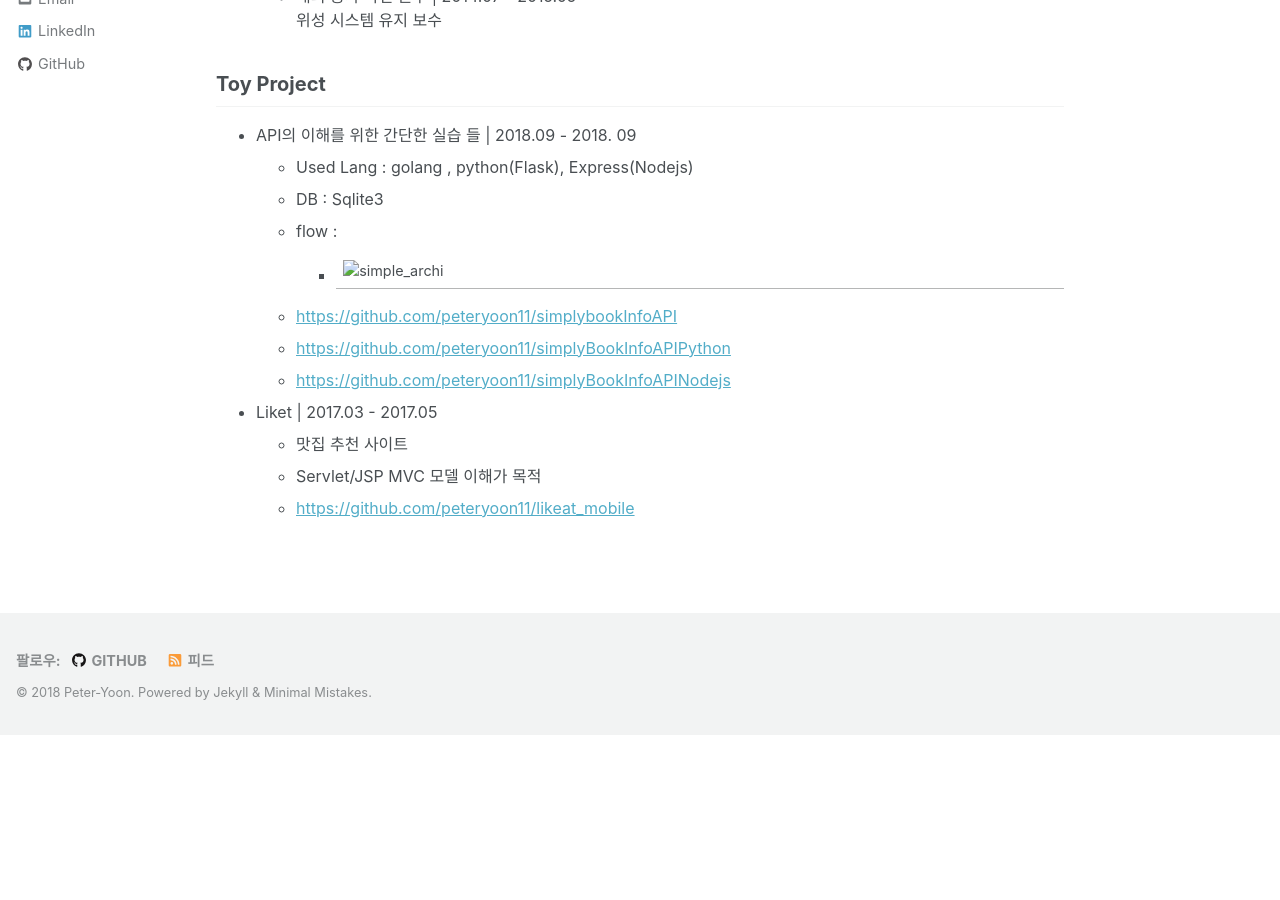
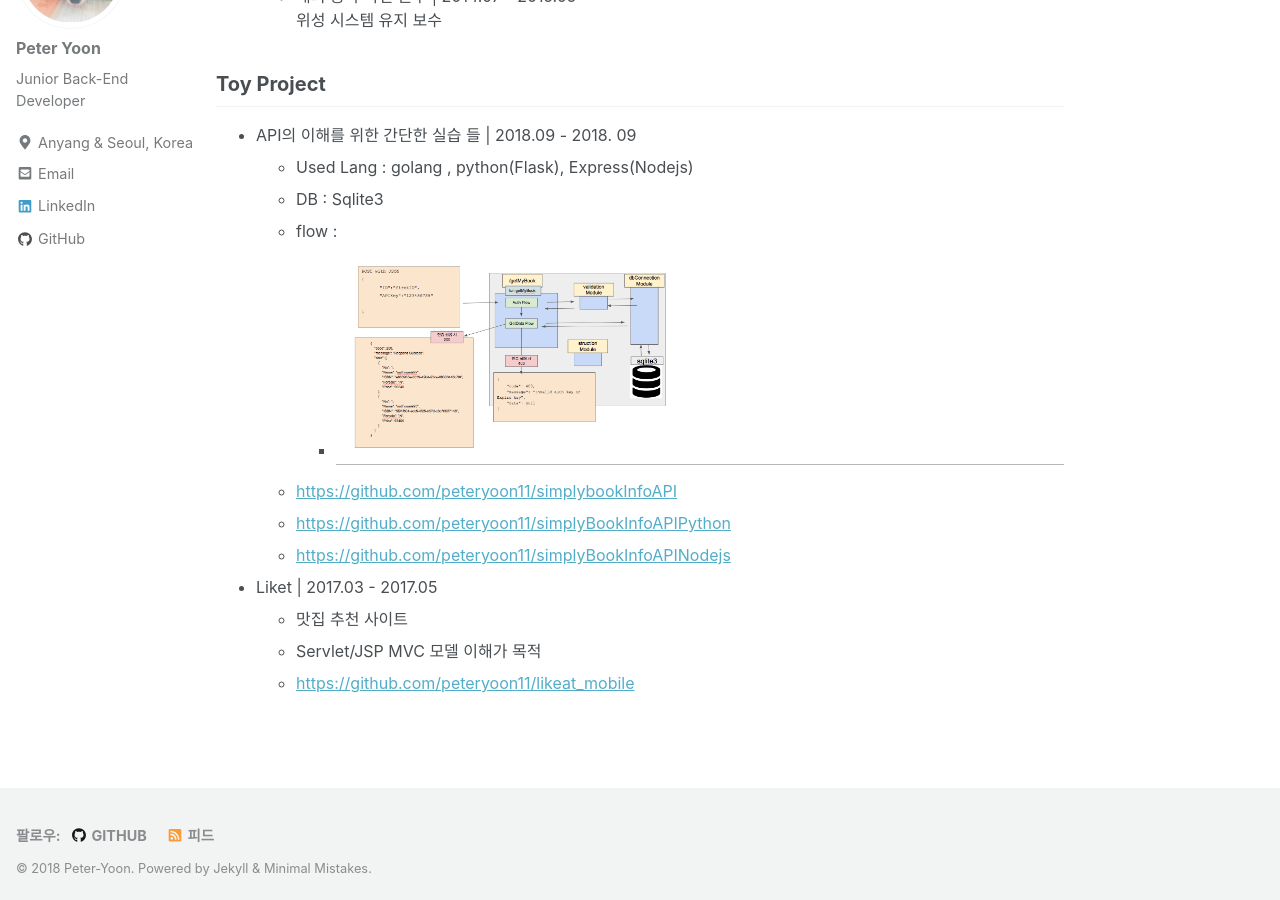
Before and after one commit to peteryoon11/peteryoon11.github.io, a Jekyll site: the page built from _pages/about-me.md, in a window 1280 px wide and 900 px high, scrolled down 2373 px. Built offline with Jekyll 4.4.1, drawn with Linux system fonts in a browser that asks for light colours; nearby versions of some CDN libraries; comment, search, counter and statistics services are not loaded; before the commit the page ends 3108 px from its top, so only the background shows below that.

Commit message:
about me 이미지 경로 수정

```diff
--- a/_pages/about-me.md
+++ b/_pages/about-me.md
@@ -89,7 +89,7 @@ GitHub: [https://github.com/peteryoon11](https://github.com/peteryoon11)
     * Used Lang : golang , python(Flask), Express(Nodejs)
     * DB : Sqlite3
     * flow  :
-        * |![simple_archi](/assets/static/archiflow/simpleapi/testAPI_System_Architecture.png){: width="50%" height="50%"}|
+        * |![simple_archi](/assets/images/static/archiflow/simpleapi/testAPI_System_Architecture.png){: width="50%" height="50%"}|
     * [https://github.com/peteryoon11/simplybookInfoAPI](https://github.com/peteryoon11/simplybookInfoAPI)
     * [https://github.com/peteryoon11/simplyBookInfoAPIPython](https://github.com/peteryoon11/simplyBookInfoAPIPython)
     * [https://github.com/peteryoon11/simplyBookInfoAPINodejs](https://github.com/peteryoon11/simplyBookInfoAPINodejs)
```
